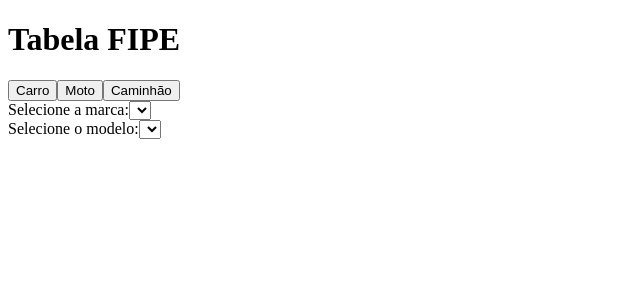
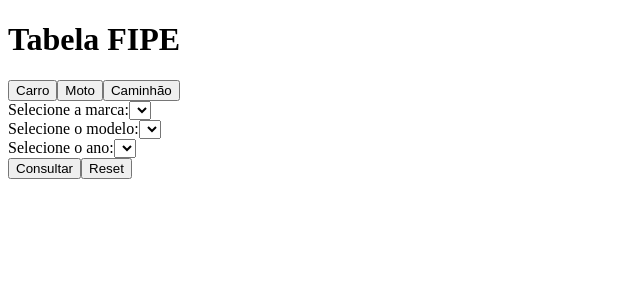
Before and after one commit to joaomaranhao/brazilian-vehicles-and-price, a Next.js app: page / in a window 1280 px wide. Shown: the top 300 px of the page, without its empty margins (0-640 px from the left). Built offline with nearby package versions, Linux system fonts and the light colour scheme.

Commit message:
feat: create getPrice function

```diff
--- a/pages/index.tsx
+++ b/pages/index.tsx
@@ -3,15 +3,30 @@ import { NextPage } from 'next'
 import { useEffect, useState } from 'react'
 
 const Home: NextPage = () => {
+  interface Car {
+    Valor: string
+    Marca: string
+    Modelo: string
+    AnoModelo: number
+    Combustivel: string
+    CodigoFipe: string
+    MesReferencia: string
+    TipoVeiculo: number
+    SiglaCombustivel: string
+  }
+
   const url = 'https://parallelum.com.br/fipe/api/v1/'
   const [vehicle, setVehicle] = useState(false)
   const [brands, setBrands] = useState([])
   const selectVehicle = (vehicle): void => {
     setVehicle(vehicle)
   }
-  const [brandCode, setBrandCode] = useState(undefined)
+  const [brandCode, setBrandCode] = useState('')
   const [models, setModels] = useState([])
-  const [modelCode, setModelCode] = useState(undefined)
+  const [modelCode, setModelCode] = useState('')
+  const [years, setYears] = useState([])
+  const [yearCode, setYearCode] = useState('')
+  const [price, setPrice] = useState<Car>()
 
   const http = async (request: RequestInfo): Promise<any> => {
     const response = await fetch(request)
@@ -25,6 +40,7 @@ const Home: NextPage = () => {
   }
 
   useEffect(() => {
+    reset()
     if (vehicle) {
       getBrands()
     }
@@ -36,10 +52,45 @@ const Home: NextPage = () => {
   }
 
   useEffect(() => {
+    setModelCode('')
+    setYears([])
     if (brandCode) {
       getModels()
     }
   }, [brandCode])
+
+  const getYears = async (): Promise<any> => {
+    const years = await http(`${url + vehicle}/marcas/${brandCode}/modelos/${modelCode}/anos`)
+    return setYears([...years])
+  }
+
+  useEffect(() => {
+    setYearCode('')
+    if (modelCode) {
+      getYears()
+    }
+  }, [modelCode])
+
+  const getPrice = async (): Promise<any> => {
+    if (vehicle && brandCode && modelCode && yearCode) {
+      try {
+        const price = await http(`${url + vehicle}/marcas/${brandCode}/modelos/${modelCode}/anos/${yearCode}`)
+        return setPrice({ ...price })
+      } catch (err) {
+        return new Error(err)
+      }
+    }
+  }
+
+  const reset = (): void => {
+    setBrands([])
+    setBrandCode('')
+    setModels([])
+    setModelCode('')
+    setYears([])
+    setYearCode('')
+    setPrice(undefined)
+  }
 
   return (
     <div>
@@ -76,6 +127,25 @@ const Home: NextPage = () => {
         </select>
       </div>
 
+      <div className={years.length > 0 ? 'block' : 'hidden'}>
+        <label htmlFor="cars">Selecione o ano:</label>
+
+        <select value={yearCode} onChange={(e) => setYearCode(e.target.value)}>
+          <option></option>
+          {years.map((year) => {
+            return <option value={year.codigo} key={year.codigo}>{year.nome}</option>
+          })}
+        </select>
+      </div>
+
+      <button onClick={async () => {
+        await getPrice()
+      }}>Consultar</button>
+      <button onClick={() => {
+        reset()
+        setVehicle(false)
+      }}>Reset</button>
+
     </div>
   )
 }
```
